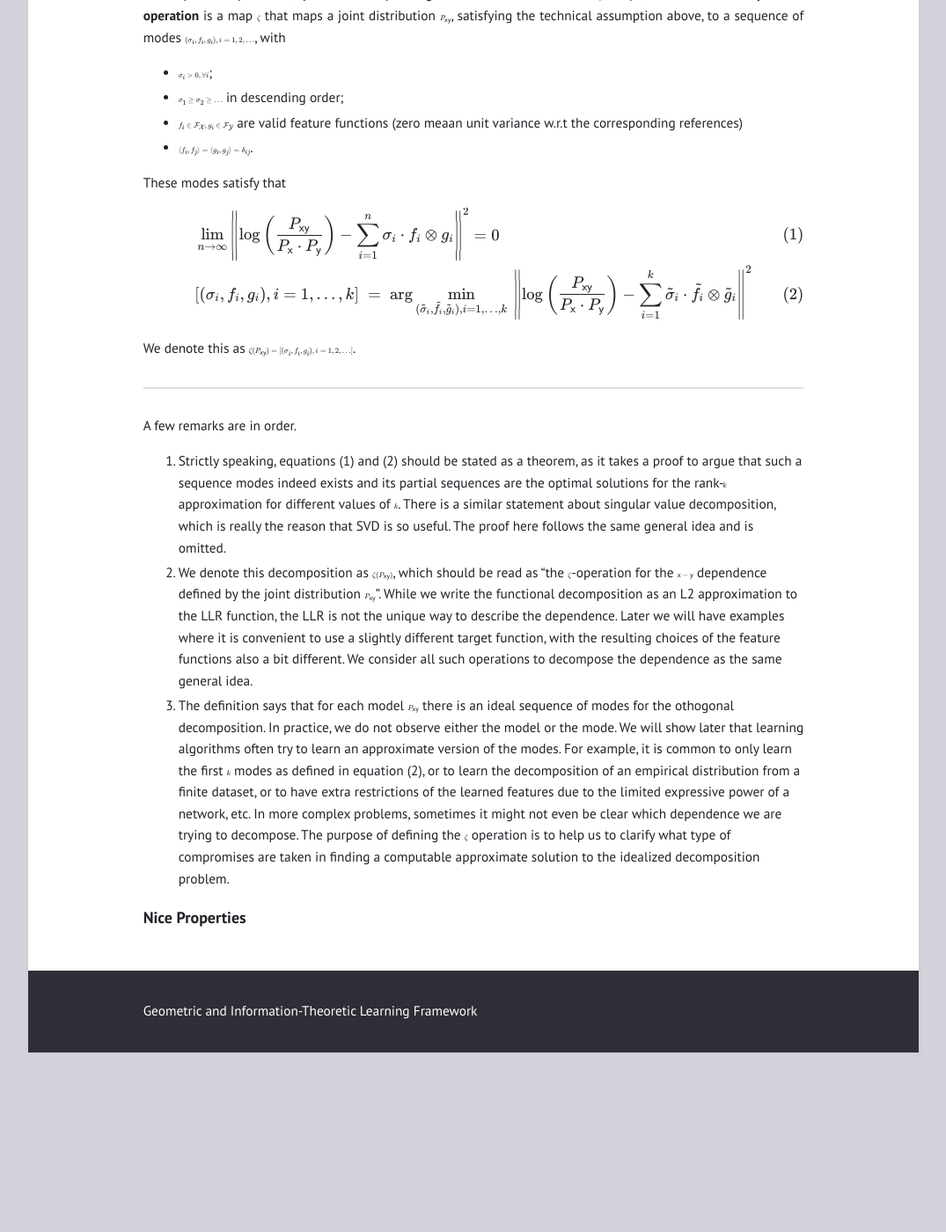
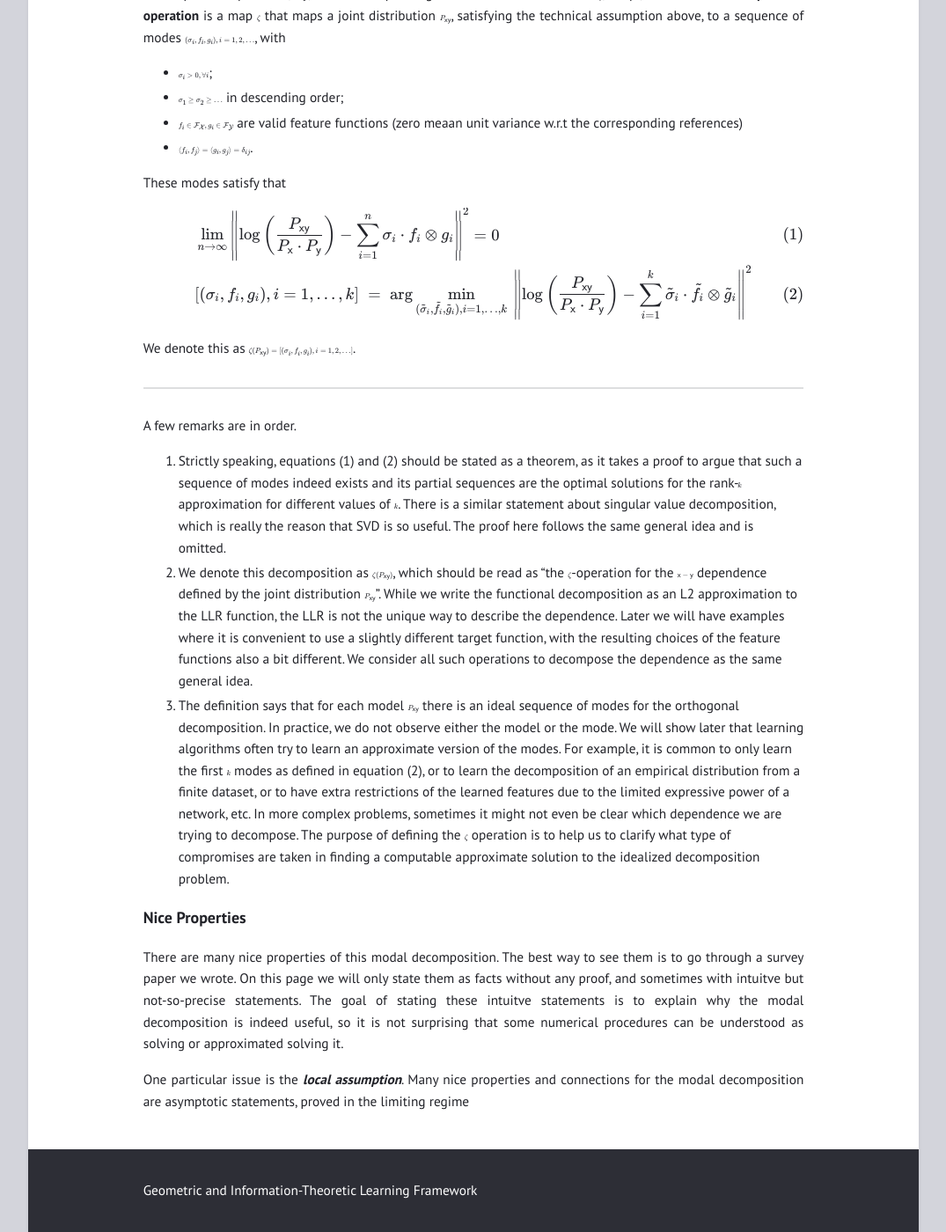
Before and after one commit to gilearning/gilearning.github.io, a Jekyll site: the page built from _posts/2022-08-15-ModalDecomposition.md, in a window 1280 px wide and 1400 px high, scrolled down 3303 px. Shown: the whole window at 88% size, without its empty margins (102-1177 px from the left). Built offline with Jekyll 4.4.1, drawn with Linux system fonts in a browser that asks for light colours; formulas are drawn with MathJax 3; before the commit the page ends 4499 px from its top, so only the background shows below that; some of the changed text lies outside the part shown.

Commit message:
Update 2022-08-15-ModalDecomposition.md

```diff
--- a/_posts/2022-08-15-ModalDecomposition.md
+++ b/_posts/2022-08-15-ModalDecomposition.md
@@ -9,7 +9,7 @@ layout: post
 >
 >_Statistical dependence_ is the reason that we can guess the value of one random variable based on the observation of another. The is the basis of most inference problems like decision making, estimation, prediction, classification, etc.
 >
->It is, however, a somewhat ill-posed question to ask "how much does a random variable $\mathsf x$ depend on another random variable $\mathsf y$".
+>It is, however, a somewhat ill-posed question to ask, "how much does a random variable $\mathsf x$ depend on another random variable $\mathsf y$".
 >It turns out that in general statistical dependence should be understood and quantified as a high dimensional relation: two random variables are dependent through a number of **_orthogonal modes_**; and each mode can have a different "strength".
 >
 >The goal of this page is to define these modes mathematically, explain why they are important in practice, and show by examples that many statistical concepts and learning algorithms are directly related to this modal decomposition idea. With that we will also build the mathematical foundation and notations for the more advanced processing using modal decomposition in the later pages.
@@ -127,9 +127,13 @@ We denote this as $\zeta(P_{\mathsf{xy}}) = [(\sigma_i, f_i, g_i), i=1, 2, \ldot
 
 A few remarks are in order.
 
-1. Strictly speaking, equations (1) and (2) should be stated as a theorem, as it takes a proof to argue that such a sequence modes indeed exists and its partial sequences are the optimal solutions for the rank-$k$ approximation for different values of $k$. There is a similar statement about singular value decomposition, which is really the reason that SVD is so useful. The proof here follows the same general idea and is omitted.
+1. Strictly speaking, equations (1) and (2) should be stated as a theorem, as it takes a proof to argue that such a sequence of modes indeed exists and its partial sequences are the optimal solutions for the rank-$k$ approximation for different values of $k$. There is a similar statement about singular value decomposition, which is really the reason that SVD is so useful. The proof here follows the same general idea and is omitted.
 2. We denote this decomposition as $\zeta(P_{\mathsf {xy}})$, which should be read as "the $\zeta$-operation for the $\mathsf{x-y}$ dependence defined by the joint distribution $P_{\mathsf{xy}}$". While we write the functional decomposition as an L2 approximation to the LLR function, the LLR is not the unique way to describe the dependence. Later we will have examples where it is convenient to use a slightly different target function, with the resulting choices of the feature functions also a bit different. We consider all such operations to decompose the dependence as the same general idea.
-3. The definition says that for each model $P_{\mathsf {xy}}$ there is an ideal sequence of modes for the othogonal decomposition. In practice, we do not observe either the model or the mode. We will show later that learning algorithms often try to learn an approximate version of the modes. For example, it is common to only learn the first $k$ modes as defined in equation (2), or to learn the decomposition of an empirical distribution from a finite dataset, or to have extra restrictions of the learned features due to the limited expressive power of a network, etc. In more complex problems, sometimes it might not even be clear which dependence we are trying to decompose. The purpose of defining the $\zeta$ operation is to help us to clarify what type of compromises are taken in finding a computable approximate solution to the idealized decomposition problem.
+3. The definition says that for each model $P_{\mathsf {xy}}$ there is an ideal sequence of modes for the orthogonal decomposition. In practice, we do not observe either the model or the mode. We will show later that learning algorithms often try to learn an approximate version of the modes. For example, it is common to only learn the first $k$ modes as defined in equation (2), or to learn the decomposition of an empirical distribution from a finite dataset, or to have extra restrictions of the learned features due to the limited expressive power of a network, etc. In more complex problems, sometimes it might not even be clear which dependence we are trying to decompose. The purpose of defining the $\zeta$ operation is to help us to clarify what type of compromises are taken in finding a computable approximate solution to the idealized decomposition problem.
 
 
 ### Nice Properties
+
+There are many nice properties of this modal decomposition. The best way to see them is to go through a survey paper we wrote. On this page we will only state them as facts without any proof, and sometimes with intuitve but not-so-precise statements. The goal of stating these intuitve statements is to explain why the modal decomposition is indeed useful, so it is not surprising that some numerical procedures can be understood as solving or approximated solving it.
+
+One particular issue is the **_local assumption_**. Many nice properties and connections for the modal decomposition are asymptotic statements, proved in the limiting regime
```
Also changed, not shown: other parts of _posts/2022-08-15-ModalDecomposition.md (+2 -2 lines).
